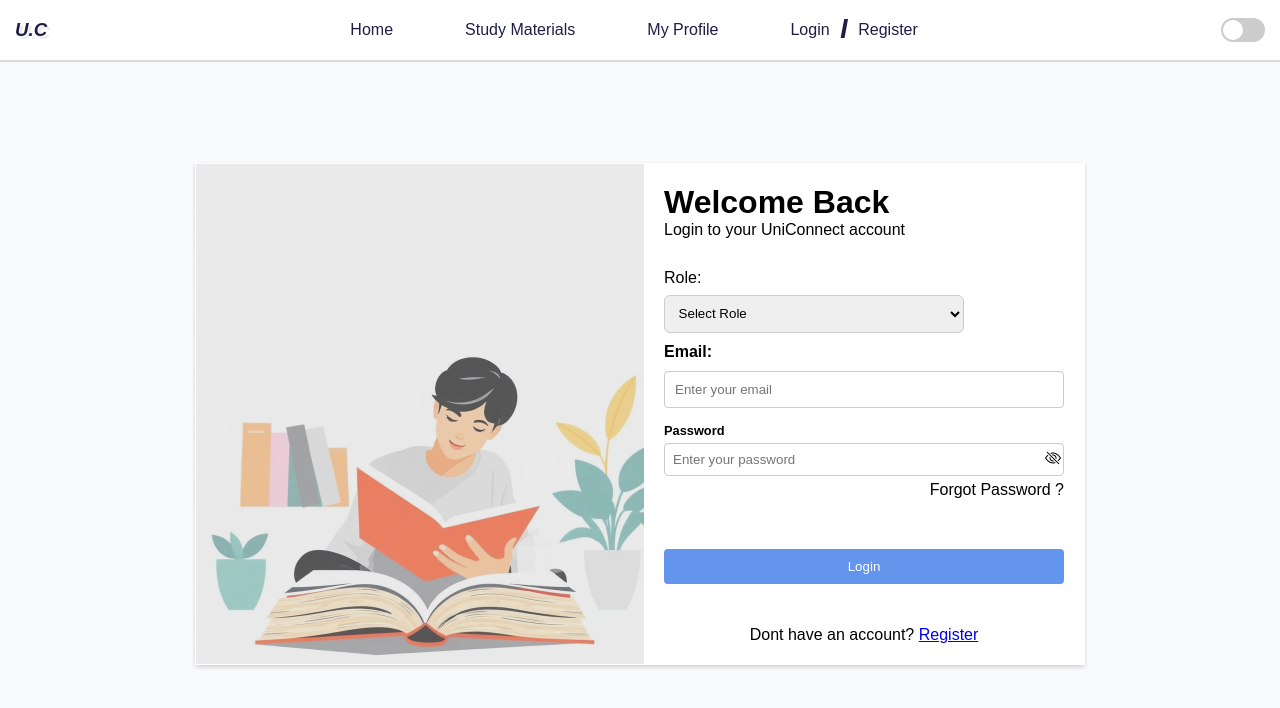
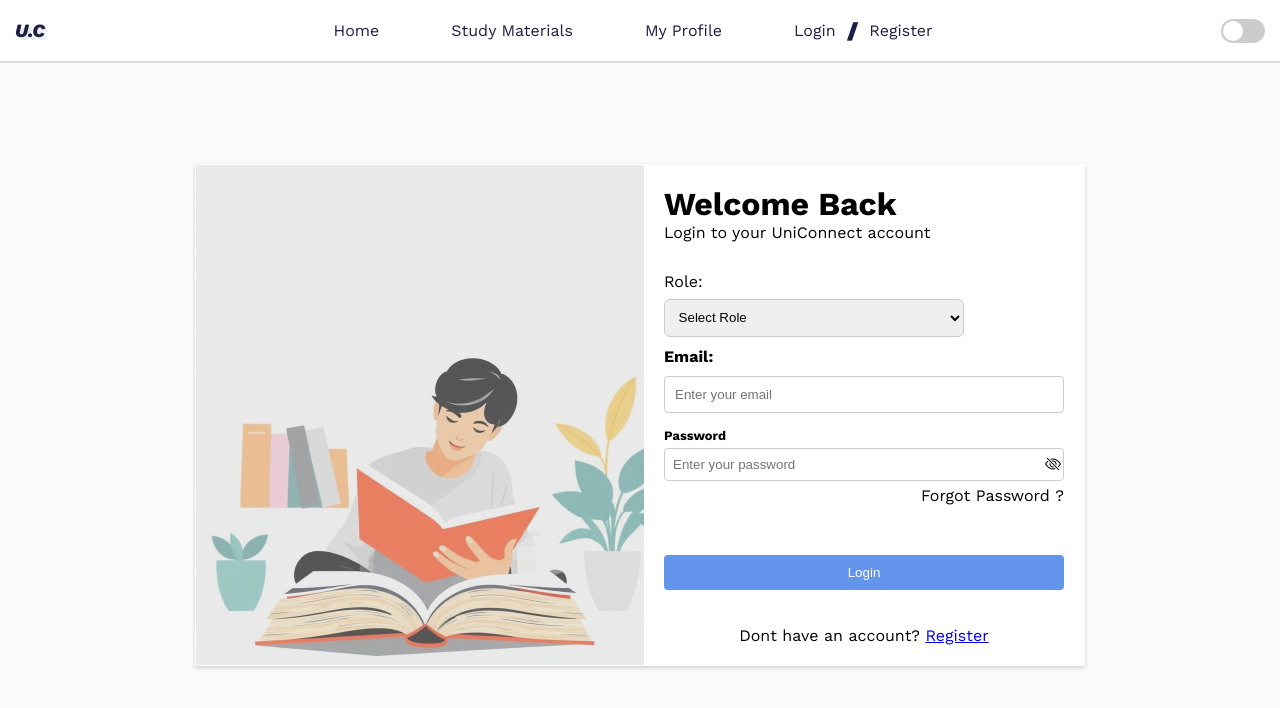
Before and after one commit to kingdave945/UNICONN-frontend, a React (Vite) app in the folder uni-com-frontend/: page /login in a window 1280 px wide. Shown: the top 708 px of the page. Built offline with nearby package versions, Linux system fonts and the light colour scheme.

Commit message:
changed css filenames

```diff
--- a/uni-com-frontend/src/Layout/navbar.tsx
+++ b/uni-com-frontend/src/Layout/navbar.tsx
@@ -1,4 +1,4 @@
-import "./navBar.css";
+import './navbar.css'
 import { Link, useNavigate,  } from "react-router-dom";
 
  interface NavbarProps {
--- a/uni-com-frontend/src/index.css
+++ b/uni-com-frontend/src/index.css
@@ -1,4 +1,5 @@
 /* At the top of your global CSS file (e.g. index.css or App.css) */
+@import url('https://fonts.googleapis.com/css2?family=Work+Sans:ital,wght@0,100..900;1,100..900&display=swap');
 * {
   margin: 0;
 
@@ -6,7 +7,6 @@
 }
 
 
-@import url('https://fonts.googleapis.com/css2?family=Work+Sans:ital,wght@0,100..900;1,100..900&display=swap');
 body{
    font-family: "Work Sans", sans-serif;
 
```
